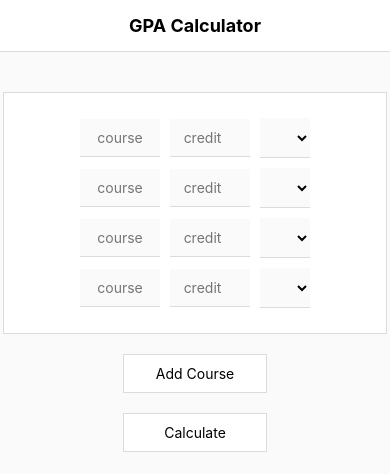
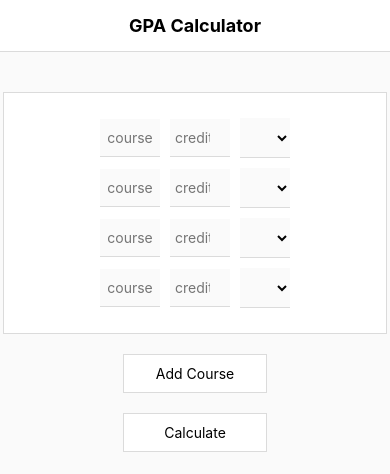
Before and after one commit to bereketsega/gpapad, a plain HTML site: page index.html in a window 390 px wide. Drawn offline with Linux system fonts and the light colour scheme.

Commit message:
minor edit on css

```diff
--- a/style.css
+++ b/style.css
@@ -54,6 +54,7 @@ header {
   margin-top: 20px;
   outline: none;
   border: 1px solid #dbdbdb;
+  color: #000000;
   background-color: #ffffff;
   width: fit-content;
   height: fit-content;
@@ -100,7 +101,7 @@ header {
 @media only screen and (max-width: 580px) {
   #courseName,
   #creditAmount {
-    width: 70px;
+    width: 50px;
   }
   header {
     font-size: 18px;
```
